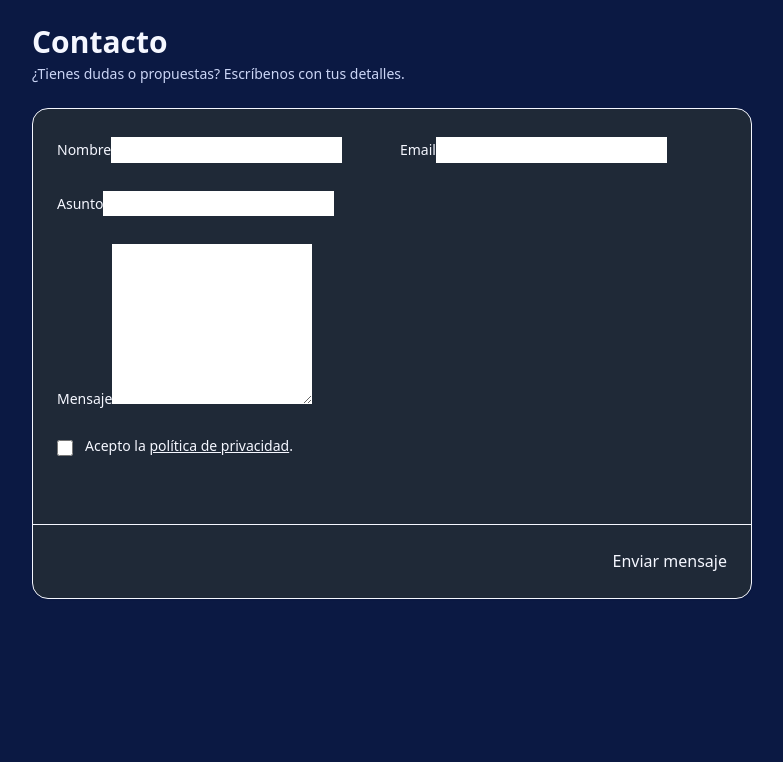
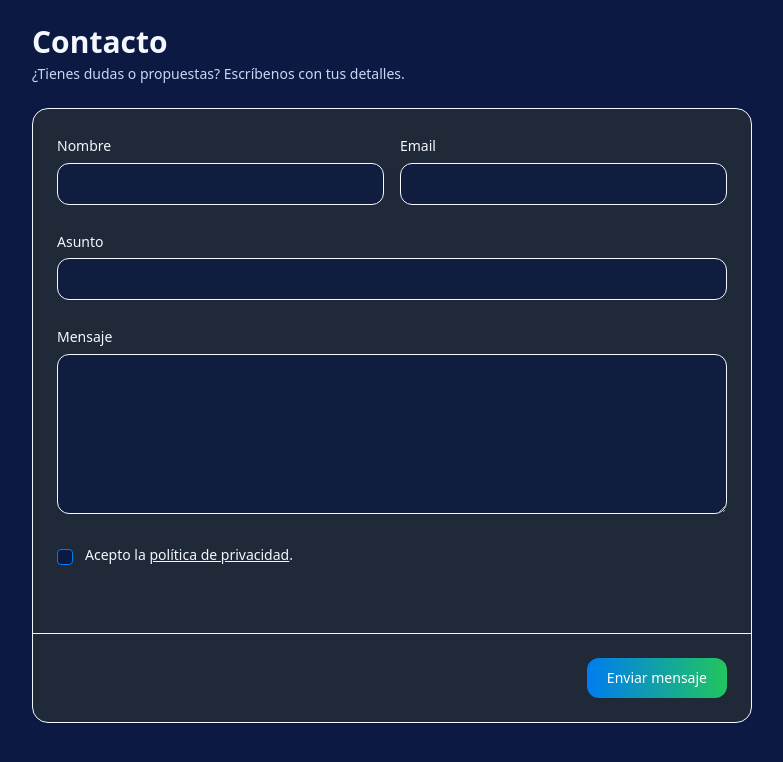
Before and after one commit to VulpesAI/Prueba_salomon, a Next.js app in the folder SalomonAI_Organizado/frontend/: page /contacto in a window 1280 px wide. Shown: the top 762 px of the page, without its empty margins (248-1031 px from the left). Built offline with nearby package versions, Linux system fonts and the light colour scheme; no server answers.

Commit message:
fix(contact): align form styling with design system

```diff
--- a/SalomonAI_Organizado/frontend/app/contacto/page.tsx
+++ b/SalomonAI_Organizado/frontend/app/contacto/page.tsx
@@ -43,12 +43,18 @@ export default function ContactoPage() {
       if (!res.ok) throw new Error('No se pudo enviar el mensaje.');
       setOk('Mensaje enviado. Te responderemos pronto.');
       setForm(INITIAL);
-    } catch (e: any) {
-      setErr(e.message ?? 'Error al enviar.');
+    } catch (error) {
+      const message = error instanceof Error ? error.message : 'Error al enviar.';
+      setErr(message);
     } finally {
       setSaving(false);
     }
   }
+
+  const inputClass =
+    'w-full appearance-none rounded-lg border border-input bg-background/70 px-3 py-2 ' +
+    'text-foreground placeholder:text-muted-foreground/70 shadow-sm ' +
+    'focus-visible:outline-none focus-visible:ring-2 focus-visible:ring-primary';
 
   return (
     <div className="mx-auto max-w-3xl p-6">
@@ -76,7 +82,7 @@ export default function ContactoPage() {
             >
               <input
                 id="name"
-                className="sal-input"
+                className={inputClass}
                 value={form.name}
                 onChange={(e) => setForm(f => ({ ...f, name: e.target.value }))}
                 required
@@ -92,7 +98,7 @@ export default function ContactoPage() {
               <input
                 id="email"
                 type="email"
-                className="sal-input"
+                className={inputClass}
                 value={form.email}
                 onChange={(e) => setForm(f => ({ ...f, email: e.target.value }))}
                 required
@@ -104,7 +110,7 @@ export default function ContactoPage() {
           <Field label="Asunto" htmlFor="subject" error={null}>
             <input
               id="subject"
-              className="sal-input"
+              className={inputClass}
               value={form.subject}
               onChange={(e) => setForm(f => ({ ...f, subject: e.target.value }))}
               required
@@ -114,7 +120,7 @@ export default function ContactoPage() {
           <Field label="Mensaje" htmlFor="message" error={null}>
             <textarea
               id="message"
-              className="sal-input min-h-40 resize-y"
+              className={`${inputClass} min-h-40 resize-y`}
               value={form.message}
               onChange={(e) => setForm(f => ({ ...f, message: e.target.value }))}
               required
@@ -124,7 +130,7 @@ export default function ContactoPage() {
           <label className="flex items-start gap-3 text-sm">
             <input
               type="checkbox"
-              className="mt-1 h-4 w-4 rounded border-input bg-background text-primary focus-visible:ring-2 focus-visible:ring-primary focus-visible:outline-none"
+              className="mt-1 h-4 w-4 rounded border-input bg-background text-primary focus-visible:outline-none focus-visible:ring-2 focus-visible:ring-primary"
               checked={form.accept}
               onChange={(e) => setForm(f => ({ ...f, accept: e.target.checked }))}
             />
@@ -148,7 +154,11 @@ export default function ContactoPage() {
           <button
             type="submit"
             disabled={saving}
-            className="sal-btn-primary"
+            className="inline-flex items-center justify-center gap-2 whitespace-nowrap rounded-lg px-5 py-2.5 text-sm font-medium text-white
+                       bg-gradient-to-r from-primary-from to-primary-to
+                       hover:from-primary-dark-from hover:to-primary-dark-to
+                       focus-visible:outline-none focus-visible:ring-2 focus-visible:ring-ring focus-visible:ring-offset-2
+                       disabled:pointer-events-none disabled:opacity-60"
             aria-busy={saving}
           >
             {saving && <Spinner className="mr-2" />}
@@ -156,25 +166,6 @@ export default function ContactoPage() {
           </button>
         </div>
       </form>
-
-      {/* estilos locales del form (usar tokens del design system) */}
-      <style jsx>{`
-        .sal-input {
-          @apply w-full rounded-lg border border-input bg-background px-3 py-2
-                 text-foreground shadow-xs
-                 focus-visible:outline-none focus-visible:ring-2 focus-visible:ring-primary
-                 placeholder:text-muted-foreground/70;
-        }
-        .sal-btn-primary {
-          @apply inline-flex items-center justify-center gap-2 whitespace-nowrap
-                 rounded-lg px-5 py-2.5 text-sm font-medium
-                 text-white
-                 bg-gradient-to-r from-primary-from to-primary-to
-                 hover:from-primary-dark-from hover:to-primary-dark-to
-                 focus-visible:outline-none focus-visible:ring-2 focus-visible:ring-ring focus-visible:ring-offset-2
-                 disabled:pointer-events-none disabled:opacity-60;
-        }
-      `}</style>
     </div>
   );
 }
--- a/SalomonAI_Organizado/frontend/package.json
+++ b/SalomonAI_Organizado/frontend/package.json
@@ -71,6 +71,7 @@
   },
   "devDependencies": {
     "@eslint/eslintrc": "^3",
+    "@tailwindcss/forms": "^0.5.10",
     "@testing-library/jest-dom": "^6.6.3",
     "@testing-library/react": "^16.2.0",
     "@testing-library/user-event": "^14.6.1",
--- a/SalomonAI_Organizado/frontend/src/styles/globals.css
+++ b/SalomonAI_Organizado/frontend/src/styles/globals.css
@@ -226,3 +226,22 @@ body {
     @apply inline-flex h-10 items-center justify-center rounded-md border border-border px-4 font-medium text-foreground transition-colors focus-visible:outline-none focus-visible:ring-2 focus-visible:ring-primary/60 hover:bg-muted disabled:cursor-not-allowed disabled:opacity-60;
   }
 }
+
+/* Autofill: iguala fondo y texto al tema (evita “cuadros blancos/amarillos”) */
+input:-webkit-autofill,
+textarea:-webkit-autofill,
+select:-webkit-autofill {
+  -webkit-text-fill-color: hsl(var(--foreground)) !important;
+  caret-color: hsl(var(--foreground)) !important;
+  /* Pintar el fondo con el mismo bg que usamos en inputs */
+  -webkit-box-shadow: 0 0 0px 1000px hsl(var(--background)) inset !important;
+  box-shadow: 0 0 0px 1000px hsl(var(--background)) inset !important;
+  transition: background-color 9999s ease-in-out 0s;
+}
+
+/* En card, usamos bg-background/70; si prefieres idéntico: */
+[data-route="/contacto"] input:-webkit-autofill,
+[data-route="/contacto"] textarea:-webkit-autofill {
+  -webkit-box-shadow: 0 0 0px 1000px color-mix(in hsl, hsl(var(--background)) 70%, transparent) inset !important;
+  box-shadow: 0 0 0px 1000px color-mix(in hsl, hsl(var(--background)) 70%, transparent) inset !important;
+}
--- a/SalomonAI_Organizado/frontend/tailwind.config.js
+++ b/SalomonAI_Organizado/frontend/tailwind.config.js
@@ -166,5 +166,5 @@ module.exports = {
       },
     },
   },
-  plugins: [require("tailwindcss-animate")],
+  plugins: [require("@tailwindcss/forms"), require("tailwindcss-animate")],
 }
```
Also changed, not shown: 1 other file (tests, documents, lock files or other folders).
